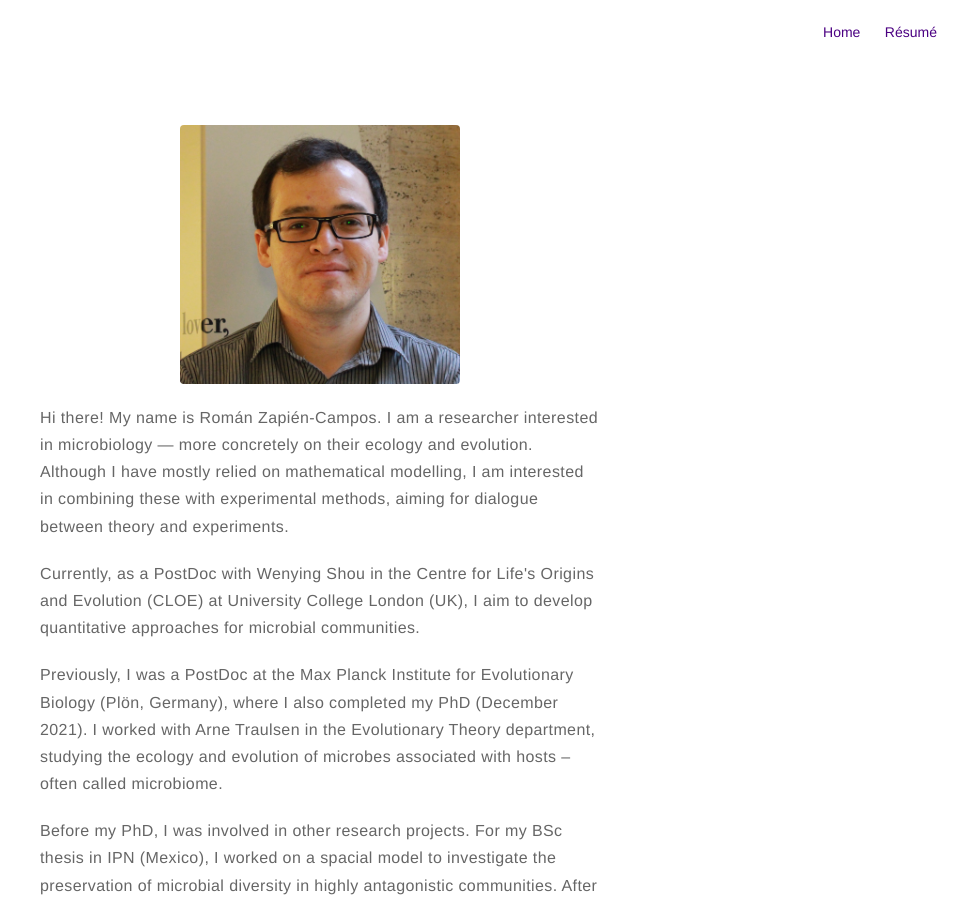
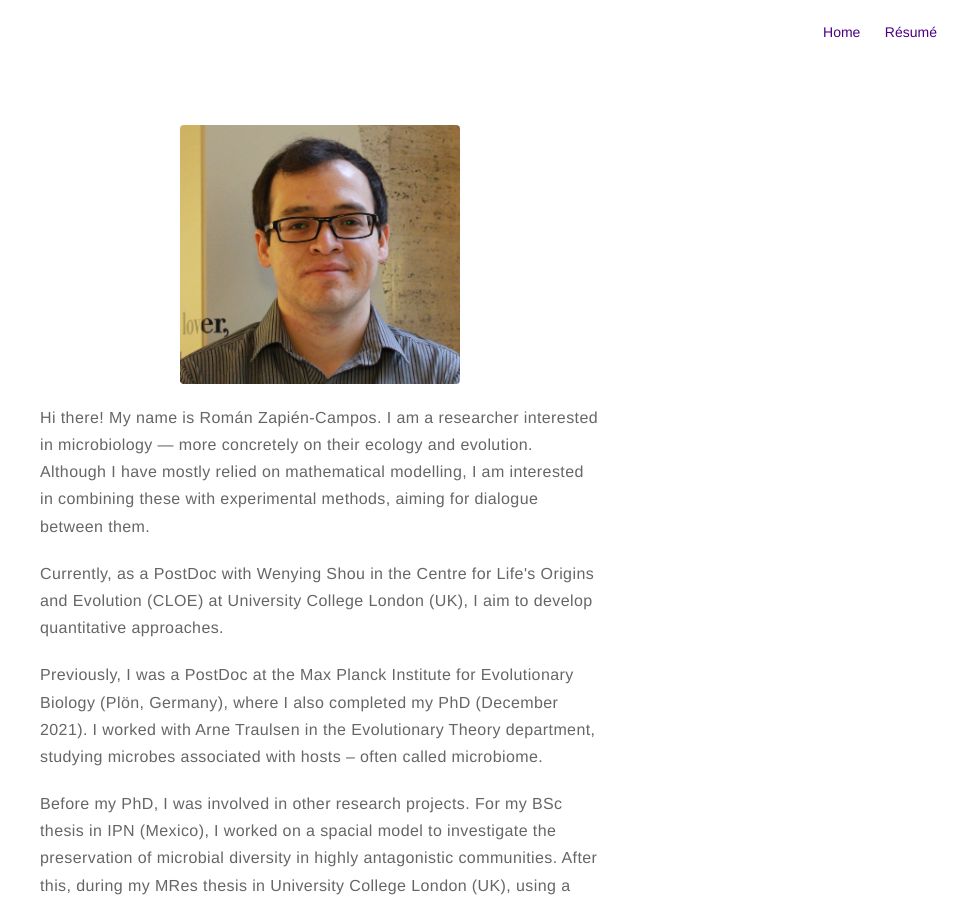
Before and after one commit to romanzapien/romanzapien.github.io, a Jekyll site: the page built from about.md, in a window 1280 px wide and 900 px high. Shown: the whole window, without its empty margins (320-1280 px from the left). Built offline with Jekyll 4.4.1, drawn with Linux system fonts in a browser that asks for light colours.

Commit message:
Update about.md

```diff
--- a/about.md
+++ b/about.md
@@ -4,11 +4,11 @@ layout: page
 ---
 ![Profile Image]({{ site.url }}/{{ site.picture }})
 
-<p>Hi there! My name is Román Zapién-Campos. I am a researcher interested in microbiology — more concretely on their ecology and evolution. Although I have mostly relied on mathematical modelling, I am interested in combining these with experimental methods, aiming for dialogue between theory and experiments.</p>
+<p>Hi there! My name is Román Zapién-Campos. I am a researcher interested in microbiology — more concretely on their ecology and evolution. Although I have mostly relied on mathematical modelling, I am interested in combining these with experimental methods, aiming for dialogue between them.</p>
 
-<p>Currently, as a PostDoc with Wenying Shou in the Centre for Life's Origins and Evolution (CLOE) at University College London (UK), I aim to develop quantitative approaches for microbial communities.</p>
+<p>Currently, as a PostDoc with Wenying Shou in the Centre for Life's Origins and Evolution (CLOE) at University College London (UK), I aim to develop quantitative approaches.</p>
 
-<p>Previously, I was a PostDoc at the Max Planck Institute for Evolutionary Biology (Plön, Germany), where I also completed my PhD (December 2021). I worked with Arne Traulsen in the Evolutionary Theory department, studying the ecology and evolution of microbes associated with hosts – often called microbiome.</p>
+<p>Previously, I was a PostDoc at the Max Planck Institute for Evolutionary Biology (Plön, Germany), where I also completed my PhD (December 2021). I worked with Arne Traulsen in the Evolutionary Theory department, studying microbes associated with hosts – often called microbiome.</p>
 
 <p>Before my PhD, I was involved in other research projects. For my BSc thesis in IPN (Mexico), I worked on a spacial model to investigate the preservation of microbial diversity in highly antagonistic communities. After this, during my MRes thesis in University College London (UK), using a model I investigated how microbial interactions could be engineered to sustain a stable mutualism.</p>
 
```
